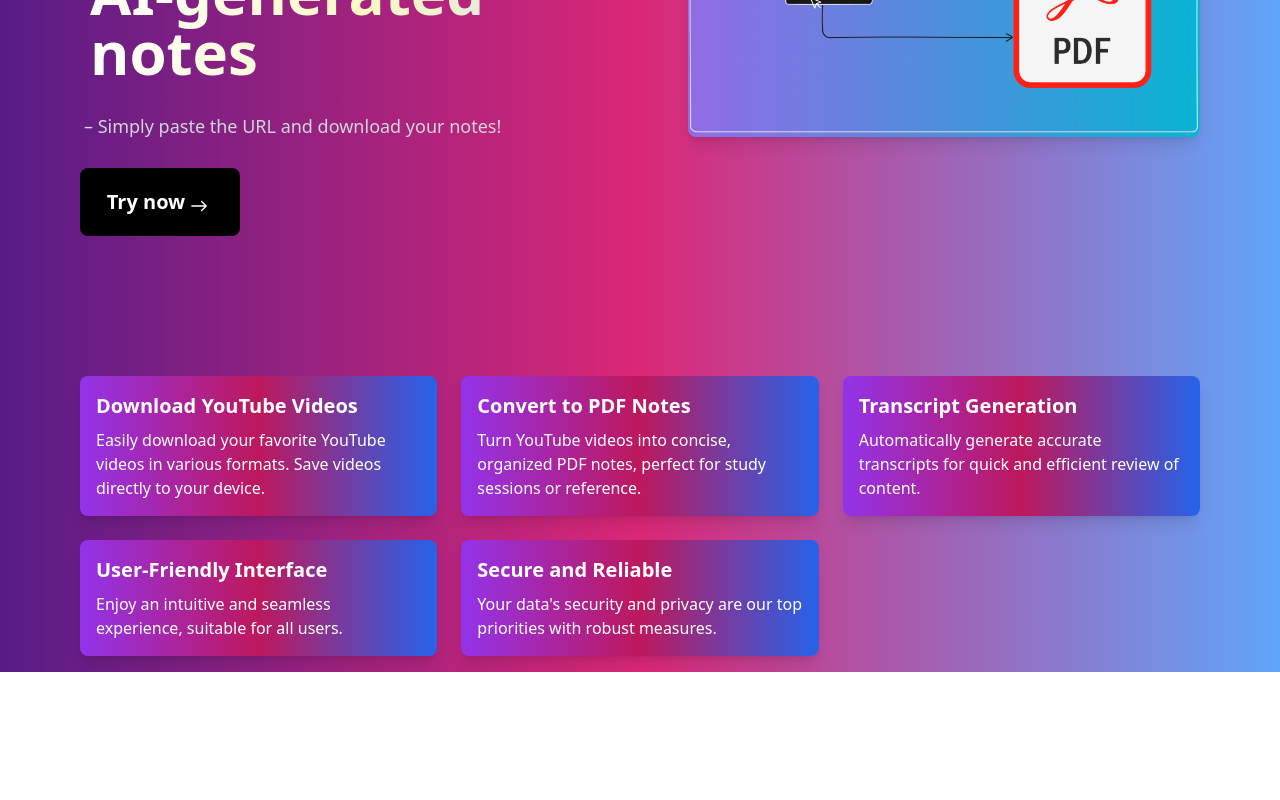
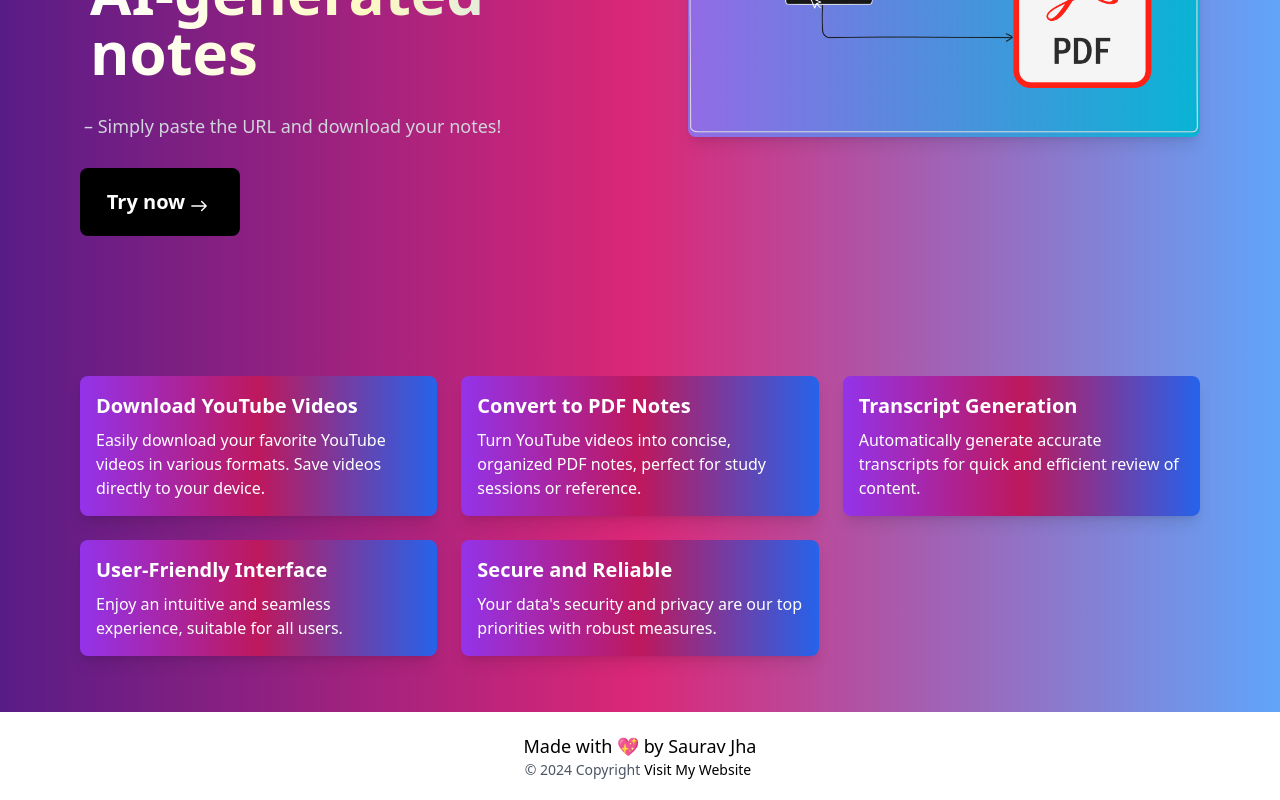
Before and after one commit to srvjha/Video-Transcriptify, a React (Vite) app in the folder frontend/ytpdf/: page / in a window 1280 px wide. Shown: the part 408-1208 px from the top of the page. Before the commit the page ends 1080 px from the top, so only its background shows below. Built offline with nearby package versions, Linux system fonts and the light colour scheme; no server answers; a web font is replaced by a local one; what @react-pdf/renderer would draw is missing.

Commit message:
`Added banner image and layout changes to Login and Register components
This commit adds a banner image and updates the layout of the Login and Register components to include a gradient background and centered content.

```diff
--- a/frontend/ytpdf/src/Layout.jsx
+++ b/frontend/ytpdf/src/Layout.jsx
@@ -1,6 +1,7 @@
 import React from 'react'
 import { Outlet } from 'react-router-dom'
 import MainHeader from './components/MainHeader/MainHeader'
+import Footer from './components/Footer/Footer'
 
 
 const Layout = () => {
@@ -9,6 +10,7 @@ const Layout = () => {
     <>
      <MainHeader/>
       <Outlet/>
+      <Footer/>
     </>
 
   )
--- /dev/null
+++ b/frontend/ytpdf/src/components/Footer/Footer.jsx
@@ -0,0 +1,22 @@
+import React from 'react'
+
+const Footer = () => {
+  return (
+    <div className='p-5 text-center bg-white mt-10'>
+       <div className='text-black text-lg font-medium'>Made with 💖 by Saurav Jha</div>
+       <div className='text-sm -ml-1  text-gray-600 '>
+         &copy; <span>2024 Copyright</span>
+         <a
+           href="https://personal-portfolio-srvjha.vercel.app/"
+           target="_blank"
+           rel="noopener noreferrer"
+           className='text-black cursor-pointer hover:underline hover:text-gray-500 font-medium ml-1'
+         >
+           Visit My Website
+         </a>
+       </div>
+    </div>
+  )
+}
+
+export default Footer
--- a/frontend/ytpdf/src/components/Login/Login.jsx
+++ b/frontend/ytpdf/src/components/Login/Login.jsx
@@ -80,11 +80,11 @@ const Login = () => {
     }
 
     return (
-        <div>
-            <section className=" sm:mt-0 sm:ml-0 sm:mr-0 w-full">
-                <div className="flex flex-row  mx-auto md:h-screen lg:py-0 ">
-                     <div className='w-[1000px]'>
-                        <img src="banner.webp" alt="" className='h-[737px] w-[880px]' />
+
+            <div className="min-h-screen bg-gradient-to-r from-purple-900 via-pink-600 to-blue-400 flex items-center justify-center">
+                <div className=" flex flex-row  mx-auto md:h-screen lg:py-0 md:justify-center overflow-hidden">
+                     <div className='hidden lg:block '>
+                        <img src="banner.webp" alt="" className='h-[737px] w-[1000px]' />
                      </div>
                     <div className="w-[760px] bg-white flex items-center justify-center  ">
                         <div className="p-6  flex flex-col items-center justify-center space-y-2 md:space-y-4 sm:p-8  w-[550px]">
@@ -151,8 +151,8 @@ const Login = () => {
                         </div>
                     </div>
                 </div>
-            </section>
-        </div>
+            </div>
+
     )
 }
 
--- a/frontend/ytpdf/src/components/Register/Register.jsx
+++ b/frontend/ytpdf/src/components/Register/Register.jsx
@@ -91,14 +91,14 @@ function Register() {
     };
 
   return (
-    <div>
-      <section className="sm:mt-0 sm:ml-0 sm:mr-0 w-full">
-        <div className="flex flex-row mx-auto md:h-screen lg:py-0">
-          <div className="w-[1000px]">
-            <img src="banner.webp" alt="" className="h-[737px] w-[880px]" />
-          </div>
+
+    <div className="min-h-screen bg-gradient-to-r from-purple-900 via-pink-600 to-blue-400 flex items-center justify-center">
+    <div className=" flex flex-row  mx-auto md:h-screen lg:py-0 md:justify-center overflow-hidden">
+         <div className='hidden lg:block '>
+            <img src="banner.webp" alt="" className='h-[737px] w-[1000px]' />
+         </div>
           <div className="w-[760px] bg-white flex items-center justify-center">
-            <div className="p-6 flex flex-col items-center justify-center space-y-2 md:space-y-4 sm:p-8 w-[550px]">
+            <div className="p-6 mt-16  flex flex-col items-center justify-center space-y-2 md:space-y-2 sm:p-8 w-[550px]">
               <div className="text-5xl font-bold text-gray-900">
                 Welcome!
               </div>
@@ -273,8 +273,8 @@ function Register() {
             </div>
           </div>
         </div>
-      </section>
-    </div>
+      </div>
+
   );
 }
 
```
